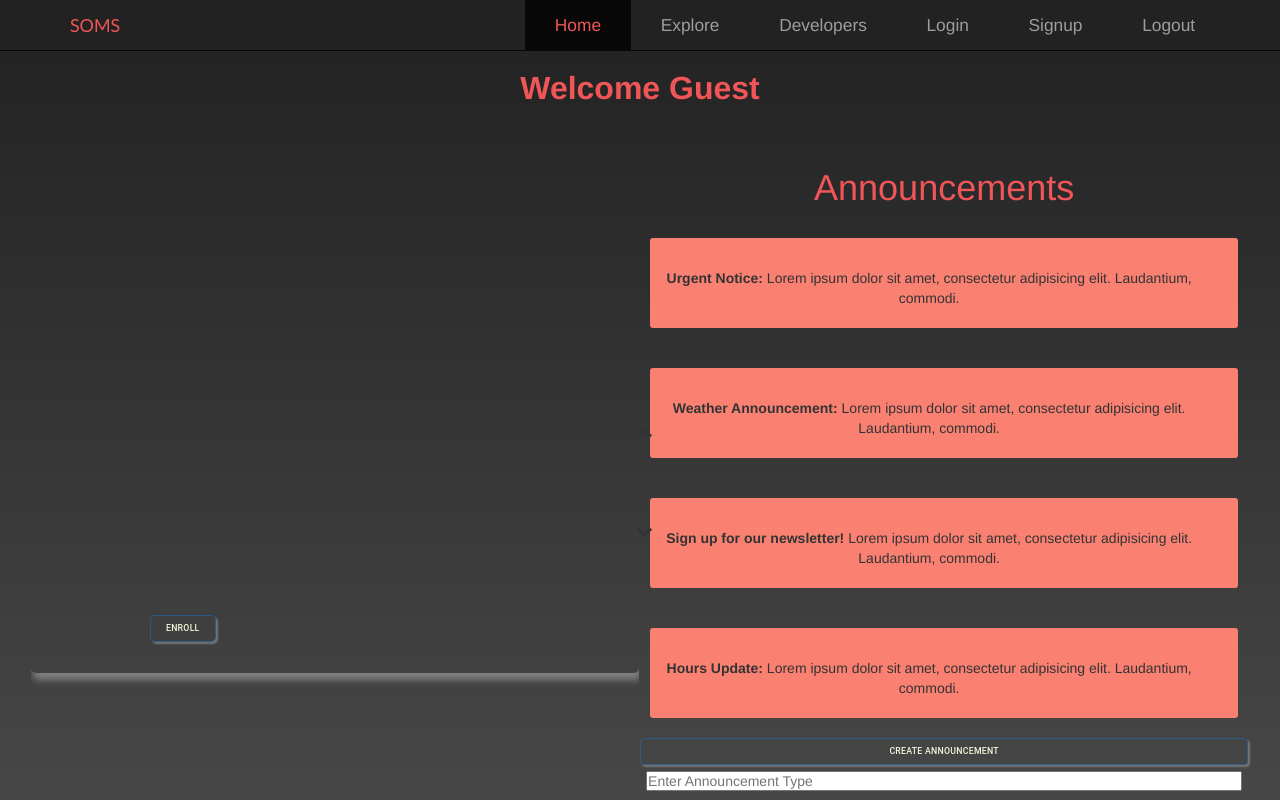
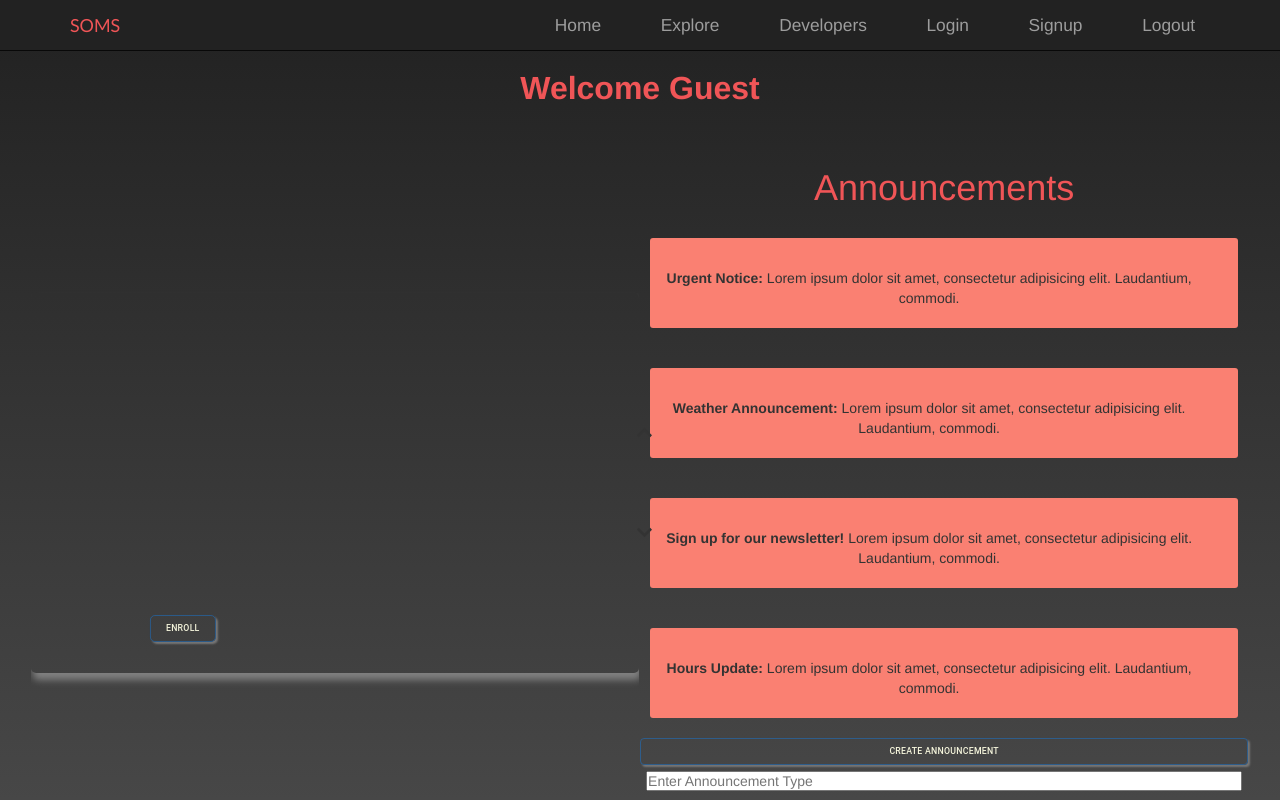
Before and after one commit to sethrodg/SOMS, a React (Create React App) app in the folder my-app/: page / in a window 1280 px wide. Shown: the top 800 px of the page. Built offline with nearby package versions, Linux system fonts and the light colour scheme; no server answers; the database is empty.

Commit message:
fixed navbar active state

```diff
--- a/my-app/src/navbar/navbar.js
+++ b/my-app/src/navbar/navbar.js
@@ -29,7 +29,7 @@
                         {/* <!-- Collect the nav links, forms, and other content for toggling --> */}
                         <div class="collapse navbar-collapse" id="navbarCollapse">
                             <ul class="nav navbar-nav navbar-right">
-                                <li class="active"><a href="/">Home</a></li>
+                                <li><a href="/">Home</a></li>
                                 <li><a href="/explore">Explore</a></li>
                                 <li><a href="/developers">Developers</a></li>
                                 <li><a href="/login">Login</a></li>
```
